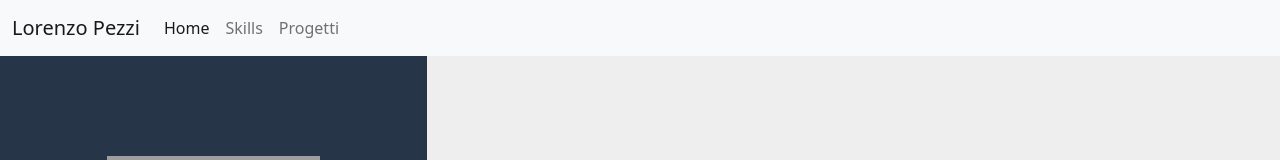
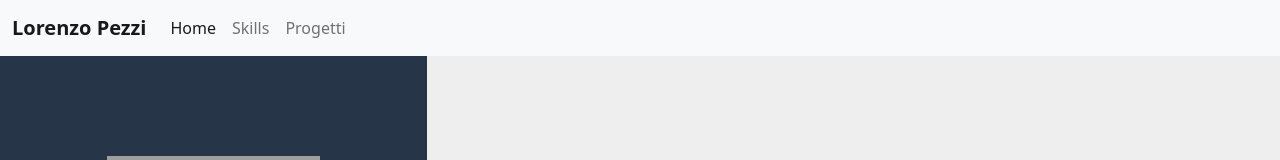
Before and after one commit to LorenzoPezzi/cv, a plain HTML site: page index.html in a window 1280 px wide. Shown: the top 160 px of the page. Drawn offline with nearby package versions, Linux system fonts and the light colour scheme; grey boxes are pictures that could not be loaded.

Commit message:
Update index.html

```diff
--- a/index.html
+++ b/index.html
@@ -19,7 +19,7 @@
   <body data-spy="scroll" data-offset="70" data-target="#navbar-main">
     <nav class="navbar navbar-expand-lg navbar-light bg-light" id="navbar-main">
         <div class="container-fluid">
-          <a class="navbar-brand" href="https://lorenzopezzi.github.io/cv/">Lorenzo Pezzi</a>
+          <a class="navbar-brand" href="https://lorenzopezzi.github.io/cv/"><strong>Lorenzo Pezzi</strong></a>
           <button class="navbar-toggler" type="button" data-bs-toggle="collapse" data-bs-target="#navbarSupportedContent" aria-controls="navbarSupportedContent" aria-expanded="false" aria-label="Toggle navigation">
             <span class="navbar-toggler-icon"></span>
           </button>
```
